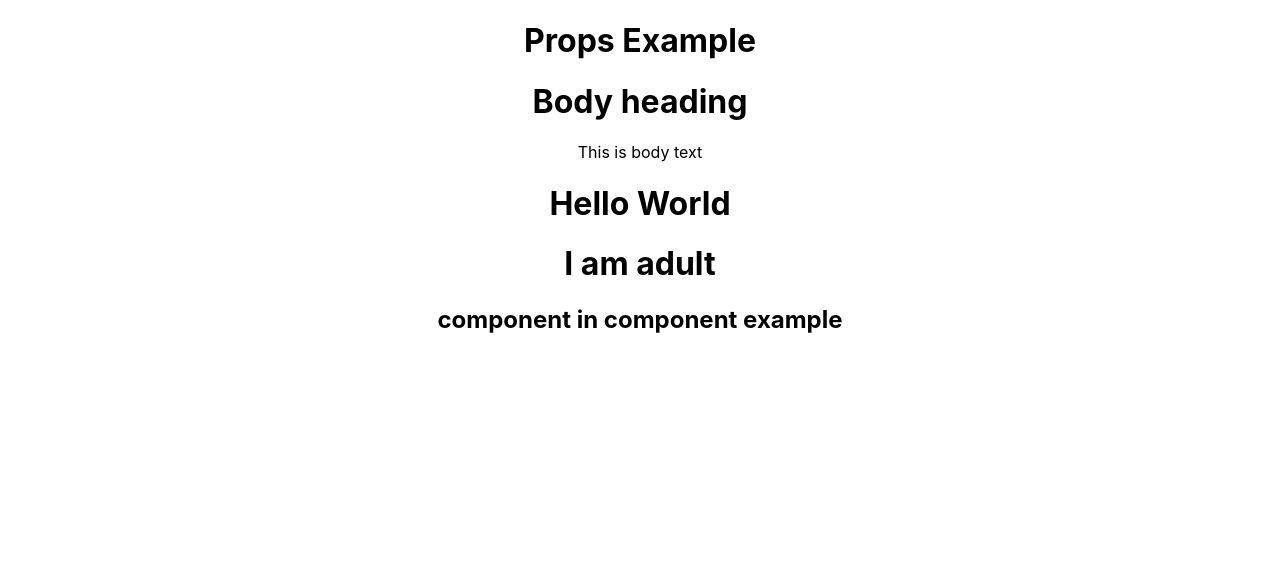
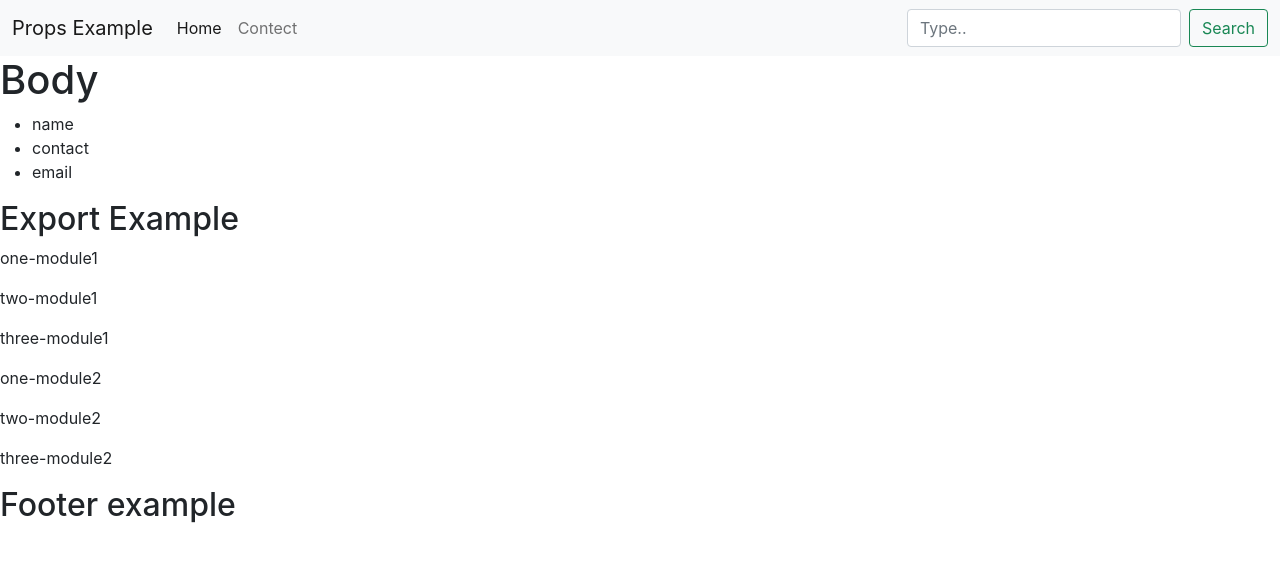
Before and after one commit to ehtsham623/react-app, a React (Create React App) app: page / in a window 1280 px wide. Shown: the top 562 px of the page. Built offline with nearby package versions, Linux system fonts and the light colour scheme.

Commit message:
added props example,added bootstrap example,added nav bar,added exports example

```diff
--- a/public/index.html
+++ b/public/index.html
@@ -12,12 +12,13 @@
     <link rel="apple-touch-icon" href="%PUBLIC_URL%/logo192.png" />
 
     <link rel="manifest" href="%PUBLIC_URL%/manifest.json" />
+    <link href="https://cdn.jsdelivr.net/npm/bootstrap@5.1.3/dist/css/bootstrap.min.css" rel="stylesheet" integrity="sha384-1BmE4kWBq78iYhFldvKuhfTAU6auU8tT94WrHftjDbrCEXSU1oBoqyl2QvZ6jIW3" crossorigin="anonymous">
 
     <title>My First React App</title>
   </head>
   <body>
     <noscript>You need to enable JavaScript to run this app.</noscript>
     <div id="root"></div>
-
+    <script src="https://cdn.jsdelivr.net/npm/bootstrap@5.1.3/dist/js/bootstrap.bundle.min.js" integrity="sha384-ka7Sk0Gln4gmtz2MlQnikT1wXgYsOg+OMhuP+IlRH9sENBO0LRn5q+8nbTov4+1p" crossorigin="anonymous"></script>
   </body>
 </html>
--- a/src/App.js
+++ b/src/App.js
@@ -1,28 +1,16 @@
 import Header from "./components/Header";
 import Body from "./components/Body";
-
+import Footer from "./components/Footer";
+import ExportExample from "./exportExample/ExportExample";
 const App = () => {
-  const age = 24;
-  const myelement = <h1>{age < 20 ? "I am teen ager" : "I am adult"}</h1>;
   return (
-    <div className="App">
-      <center>
-        <Header headerTitle="Props Example" />
-        <Body bodyHeading={"Body heading"} bodyText={"This is body text"} />
-        <h1>Hello World</h1>
-        <p>{myelement}</p>
-        <Footer />
-      </center>
-    </div>
+    <>
+      <Header headerTitle="Props Example" />
+      <Body />
+      <ExportExample />
+      <Footer />
+    </>
   );
 };
 
 export default App;
-
-const Footer = () => {
-  return (
-    <div>
-      <h2>component in component example</h2>
-    </div>
-  );
-};
--- a/src/components/Body.js
+++ b/src/components/Body.js
@@ -1,8 +1,12 @@
-const Body = ({ bodyHeading, bodyText }) => {
+const Body = ({}) => {
   return (
     <div>
-      <h1>{bodyHeading}</h1>
-      <p>{bodyText}</p>
+      <h1>Body</h1>
+      <ul style={{ width: 70 }}>
+        <li>name</li>
+        <li>contact</li>
+        <li>email</li>
+      </ul>
     </div>
   );
 };
--- /dev/null
+++ b/src/components/Footer.js
@@ -0,0 +1,9 @@
+const Footer = () => {
+  return (
+    <div>
+      <h2>Footer example</h2>
+    </div>
+  );
+};
+
+export default Footer;
--- a/src/components/Header.js
+++ b/src/components/Header.js
@@ -2,7 +2,49 @@
 const Header = (props) => {
   return (
     <header>
-      <h1>{props.headerTitle}</h1>
+      <nav className="navbar navbar-expand-lg navbar-light bg-light">
+        <div className="container-fluid">
+          <a className="navbar-brand" href="/">
+            {props.headerTitle}
+          </a>
+          <button
+            className="navbar-toggler"
+            type="button"
+            data-bs-toggle="collapse"
+            data-bs-target="#navbarSupportedContent"
+            aria-controls="navbarSupportedContent"
+            aria-expanded="false"
+            aria-label="Toggle navigation"
+          >
+            <span className="navbar-toggler-icon"></span>
+          </button>
+          <div className="collapse navbar-collapse" id="navbarSupportedContent">
+            <ul className="navbar-nav me-auto mb-2 mb-lg-0">
+              <li className="nav-item">
+                <a className="nav-link active" aria-current="page" href="/">
+                  Home
+                </a>
+              </li>
+              <li className="nav-item">
+                <a className="nav-link" href="/">
+                  Contect
+                </a>
+              </li>
+            </ul>
+            <form className="d-flex">
+              <input
+                className="form-control me-2"
+                type="search"
+                placeholder="Type.."
+                aria-label="Search"
+              />
+              <button className="btn btn-outline-success" type="submit">
+                Search
+              </button>
+            </form>
+          </div>
+        </div>
+      </nav>
     </header>
   );
 };
--- /dev/null
+++ b/src/exportExample/ExportExample.js
@@ -0,0 +1,18 @@
+import Module1, { two, three } from "./Module1";
+import Module2 from "./Module2";
+
+const ExportExample = () => {
+  return (
+    <div>
+      <h2>Export Example</h2>
+      <p>{Module1}</p>
+      <p>{two}</p>
+      <p>{three}</p>
+      <p>{Module2.one}</p>
+      <p>{Module2.two}</p>
+      <p>{Module2.three}</p>
+    </div>
+  );
+};
+
+export default ExportExample;
--- /dev/null
+++ b/src/exportExample/Module1.js
@@ -0,0 +1,6 @@
+const one = "one-module1";
+const two = "two-module1";
+const three = "three-module1";
+
+export default one;
+export { two, three };
--- /dev/null
+++ b/src/exportExample/Module2.js
@@ -0,0 +1,7 @@
+const one = "one-module2";
+const two = "two-module2";
+const three = "three-module2";
+
+const Module2 = { one, two, three };
+
+export default Module2;
```
